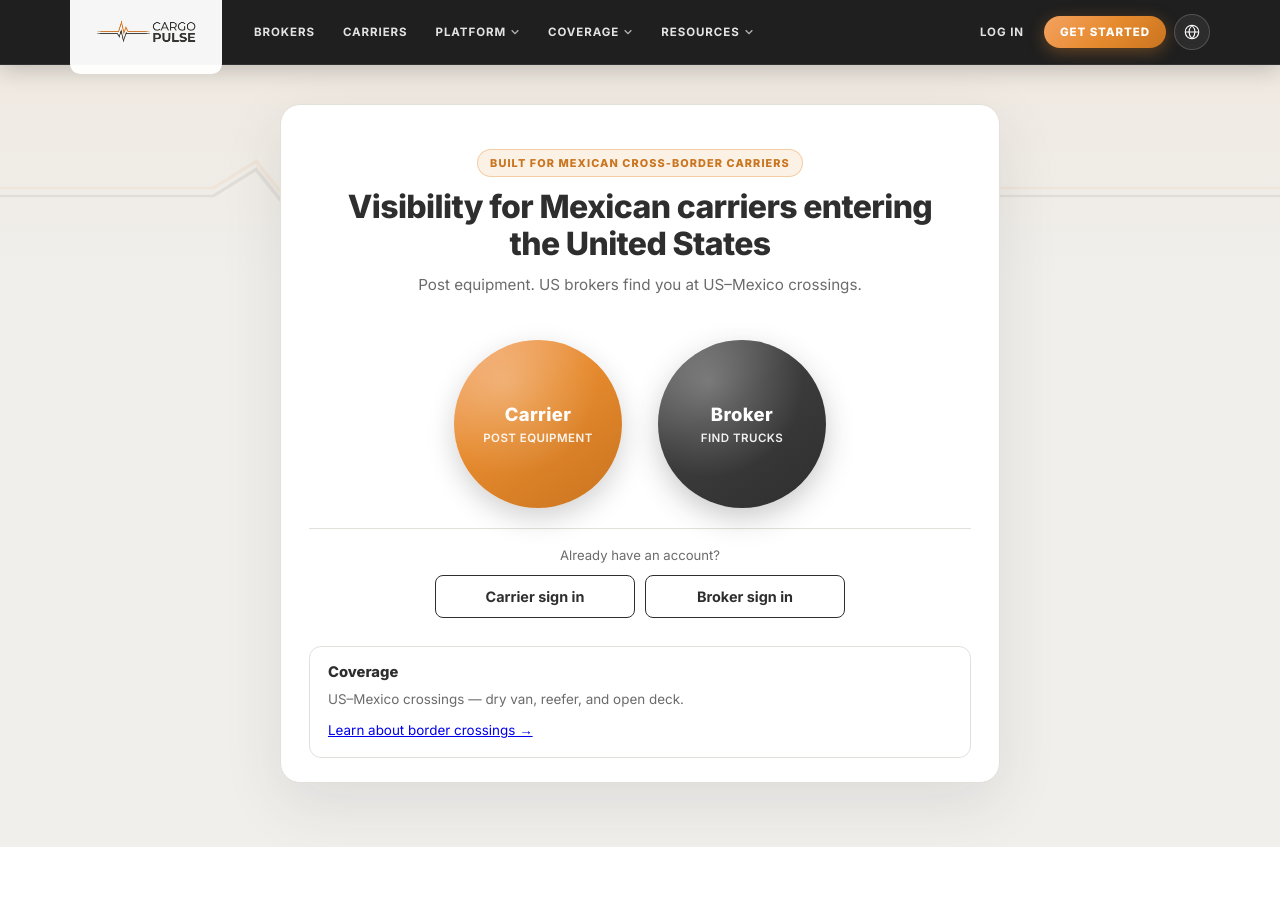
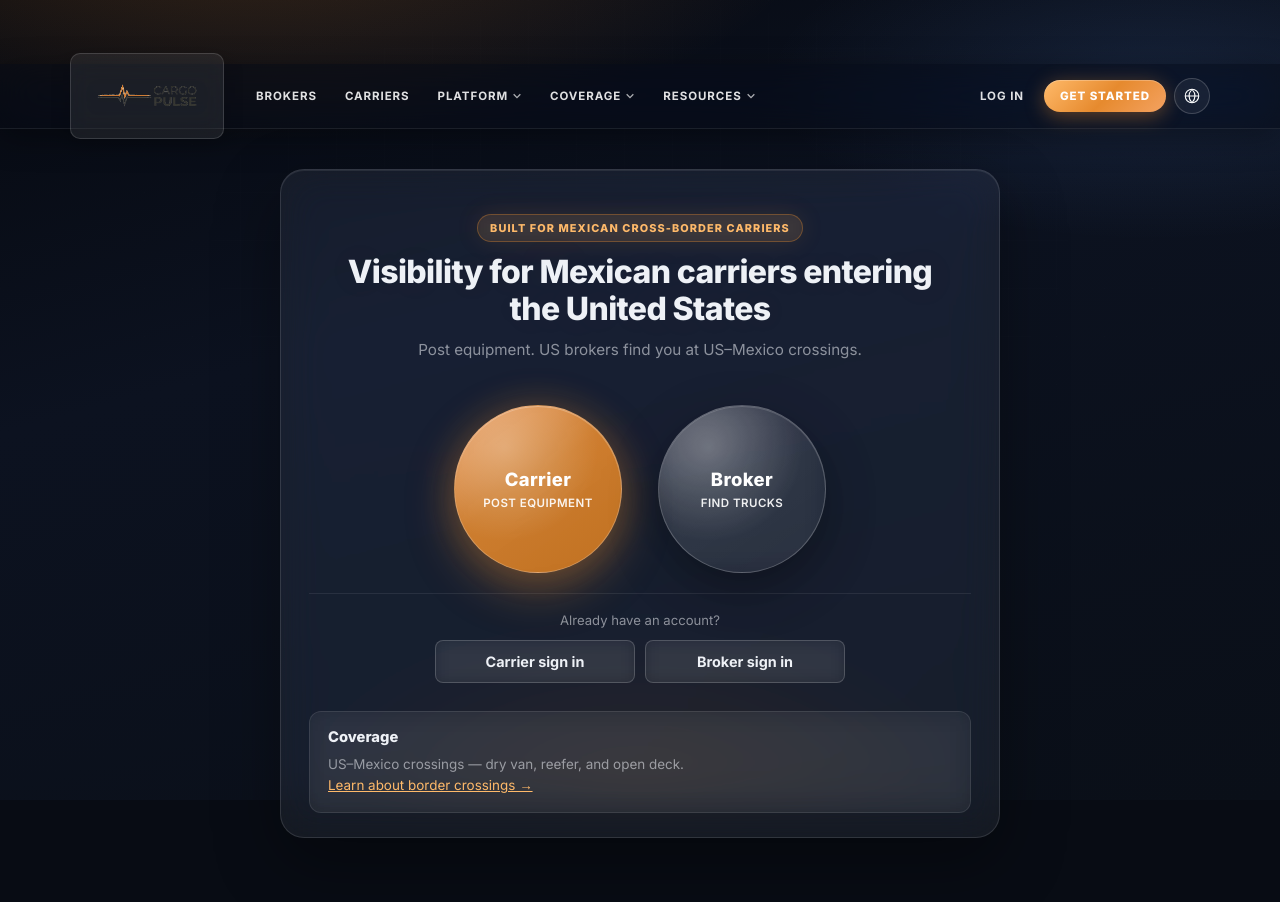
Before and after one commit to amarquez809hg/CargoPulse, a Django app: page / in a window 1280 px wide. Before the commit the page ends 847 px from the top, so only its background shows below. Run offline with Django 5.2, Linux system fonts and the light colour scheme.

Commit message:
Apply glassmorphism tech display theme across Cargo Pulse

```diff
--- /dev/null
+++ b/register/static/register/css/cp-glass.css
@@ -0,0 +1,393 @@
+/* Cargo Pulse — glass / tech display theme */
+
+html {
+  color-scheme: dark;
+}
+
+body {
+  background: var(--cp-bg);
+}
+
+body::before {
+  content: "";
+  position: fixed;
+  inset: 0;
+  z-index: 0;
+  pointer-events: none;
+  background:
+    radial-gradient(ellipse 80% 50% at 20% -10%, rgba(230, 138, 46, 0.22), transparent 55%),
+    radial-gradient(ellipse 60% 40% at 90% 10%, rgba(100, 160, 255, 0.12), transparent 50%),
+    radial-gradient(ellipse 50% 40% at 50% 100%, rgba(230, 138, 46, 0.08), transparent 55%),
+    linear-gradient(165deg, #060910 0%, #0c1220 38%, #0a0f18 100%);
+}
+
+body::after {
+  content: "";
+  position: fixed;
+  inset: 0;
+  z-index: 0;
+  pointer-events: none;
+  opacity: 0.35;
+  background-image:
+    linear-gradient(rgba(255, 255, 255, 0.03) 1px, transparent 1px),
+    linear-gradient(90deg, rgba(255, 255, 255, 0.03) 1px, transparent 1px);
+  background-size: 48px 48px;
+  mask-image: radial-gradient(ellipse 90% 80% at 50% 30%, black 20%, transparent 75%);
+}
+
+.cp-site-header,
+.cp-page,
+.cp-page > *,
+.cp-shell {
+  position: relative;
+  z-index: 1;
+}
+
+.cp-site-header {
+  background: rgba(8, 12, 20, 0.55);
+  backdrop-filter: blur(18px) saturate(160%);
+  -webkit-backdrop-filter: blur(18px) saturate(160%);
+  border-bottom: 1px solid rgba(255, 255, 255, 0.08);
+  box-shadow: 0 8px 32px rgba(0, 0, 0, 0.35);
+}
+
+.cp-header-logo {
+  background: rgba(255, 255, 255, 0.08);
+  border: 1px solid rgba(255, 255, 255, 0.14);
+  backdrop-filter: blur(12px);
+  -webkit-backdrop-filter: blur(12px);
+  box-shadow: 0 4px 20px rgba(0, 0, 0, 0.2);
+}
+
+.cp-header-mega {
+  background: rgba(14, 20, 32, 0.82);
+  backdrop-filter: blur(24px) saturate(180%);
+  -webkit-backdrop-filter: blur(24px) saturate(180%);
+  border: 1px solid rgba(255, 255, 255, 0.1);
+  box-shadow:
+    0 24px 64px rgba(0, 0, 0, 0.45),
+    inset 0 1px 0 rgba(255, 255, 255, 0.06);
+}
+
+.cp-header-cta {
+  box-shadow:
+    0 4px 20px rgba(230, 138, 46, 0.4),
+    inset 0 1px 0 rgba(255, 255, 255, 0.25);
+}
+
+.cp-header-lang-menu {
+  background: rgba(14, 20, 32, 0.92);
+  backdrop-filter: blur(20px);
+  -webkit-backdrop-filter: blur(20px);
+}
+
+.cp-page {
+  background: transparent;
+}
+
+.cp-page::before {
+  display: none;
+}
+
+.cp-dashboard,
+.cp-card,
+.cp-info-page {
+  background: rgba(255, 255, 255, 0.06);
+  backdrop-filter: blur(20px) saturate(150%);
+  -webkit-backdrop-filter: blur(20px) saturate(150%);
+  border: 1px solid rgba(255, 255, 255, 0.12);
+  box-shadow:
+    0 24px 64px rgba(0, 0, 0, 0.35),
+    inset 0 1px 0 rgba(255, 255, 255, 0.08);
+}
+
+.cp-dashboard {
+  border-radius: 24px;
+}
+
+.cp-card,
+.cp-info-page {
+  border-radius: 20px;
+}
+
+.brand-accent-top {
+  height: 3px;
+  background: linear-gradient(
+    90deg,
+    transparent,
+    rgba(230, 138, 46, 0.3) 15%,
+    var(--cp-orange) 50%,
+    rgba(230, 138, 46, 0.3) 85%,
+    transparent
+  );
+  box-shadow: 0 0 20px rgba(230, 138, 46, 0.45);
+}
+
+.cp-hero-tag,
+.cp-info-tag,
+.cp-badge {
+  background: rgba(230, 138, 46, 0.12);
+  border: 1px solid rgba(230, 138, 46, 0.35);
+  color: var(--cp-orange-light);
+  backdrop-filter: blur(8px);
+  -webkit-backdrop-filter: blur(8px);
+  box-shadow: 0 0 24px rgba(230, 138, 46, 0.12);
+}
+
+.cp-hero h1,
+.cp-info-hero h1,
+.cp-header h1 {
+  text-shadow: 0 0 40px rgba(230, 138, 46, 0.08);
+}
+
+.cp-coverage-note,
+.cp-info-callout,
+.cp-info-card,
+.cp-info-list-item,
+.cp-company-card,
+.cp-stat-card {
+  background: rgba(255, 255, 255, 0.04);
+  border: 1px solid rgba(255, 255, 255, 0.1);
+  backdrop-filter: blur(12px);
+  -webkit-backdrop-filter: blur(12px);
+}
+
+.cp-info-hero {
+  background:
+    linear-gradient(180deg, rgba(230, 138, 46, 0.08) 0%, transparent 100%),
+    rgba(255, 255, 255, 0.02);
+  border-bottom: 1px solid rgba(255, 255, 255, 0.08);
+}
+
+.cp-info-cta {
+  background: rgba(255, 255, 255, 0.03);
+  border-top: 1px solid rgba(255, 255, 255, 0.08);
+}
+
+.cp-info-steps li,
+.cp-checkbox-item {
+  background: rgba(255, 255, 255, 0.04);
+  border: 1px solid rgba(255, 255, 255, 0.1);
+  color: var(--cp-muted);
+}
+
+.cp-info-steps li strong {
+  color: var(--cp-text);
+}
+
+.cp-circle {
+  border: 1px solid rgba(255, 255, 255, 0.22);
+  backdrop-filter: blur(12px);
+  -webkit-backdrop-filter: blur(12px);
+  box-shadow:
+    0 16px 48px rgba(0, 0, 0, 0.35),
+    inset 0 1px 0 rgba(255, 255, 255, 0.2);
+}
+
+.cp-circle--carrier {
+  background: linear-gradient(
+    145deg,
+    rgba(244, 162, 97, 0.95) 0%,
+    rgba(230, 138, 46, 0.88) 45%,
+    rgba(201, 116, 31, 0.95) 100%
+  );
+  box-shadow:
+    0 16px 48px rgba(230, 138, 46, 0.35),
+    0 0 40px rgba(230, 138, 46, 0.2),
+    inset 0 1px 0 rgba(255, 255, 255, 0.25);
+}
+
+.cp-circle--broker {
+  background: linear-gradient(
+    145deg,
+    rgba(255, 255, 255, 0.14) 0%,
+    rgba(255, 255, 255, 0.06) 40%,
+    rgba(255, 255, 255, 0.03) 100%
+  );
+  box-shadow:
+    0 16px 48px rgba(0, 0, 0, 0.35),
+    inset 0 1px 0 rgba(255, 255, 255, 0.15);
+}
+
+.cp-circle--broker .cp-circle-title {
+  color: #fff;
+}
+
+.cp-circle:hover {
+  box-shadow:
+    0 20px 56px rgba(0, 0, 0, 0.4),
+    0 0 48px rgba(230, 138, 46, 0.25);
+}
+
+.cp-btn--outline {
+  color: var(--cp-text);
+  background: rgba(255, 255, 255, 0.05);
+  border: 1px solid rgba(255, 255, 255, 0.18);
+  backdrop-filter: blur(8px);
+  -webkit-backdrop-filter: blur(8px);
+}
+
+.cp-btn--outline:hover {
+  border-color: rgba(230, 138, 46, 0.5);
+  box-shadow: 0 0 24px rgba(230, 138, 46, 0.15);
+}
+
+.cp-back {
+  color: var(--cp-text);
+  background: rgba(255, 255, 255, 0.05);
+  border: 1px solid rgba(255, 255, 255, 0.12);
+  backdrop-filter: blur(8px);
+  -webkit-backdrop-filter: blur(8px);
+}
+
+input,
+textarea,
+select {
+  background: rgba(255, 255, 255, 0.05);
+  border: 1px solid rgba(255, 255, 255, 0.12);
+  color: var(--cp-text);
+}
+
+input:focus,
+textarea:focus,
+select:focus {
+  border-color: rgba(230, 138, 46, 0.6);
+  box-shadow:
+    0 0 0 3px rgba(230, 138, 46, 0.15),
+    0 0 24px rgba(230, 138, 46, 0.1);
+}
+
+input::placeholder,
+textarea::placeholder {
+  color: rgba(238, 241, 246, 0.35);
+}
+
+.cp-table th {
+  color: var(--cp-orange-light);
+}
+
+.cp-table th,
+.cp-table td {
+  border-bottom: 1px solid rgba(255, 255, 255, 0.08);
+}
+
+.cp-table tbody tr:hover {
+  background: rgba(255, 255, 255, 0.03);
+}
+
+.cp-stat-value {
+  color: var(--cp-orange-light);
+  text-shadow: 0 0 20px rgba(230, 138, 46, 0.25);
+}
+
+.cp-filter button {
+  box-shadow: 0 4px 16px rgba(230, 138, 46, 0.3);
+}
+
+.cp-msg--info {
+  background: rgba(255, 255, 255, 0.05);
+  border: 1px solid rgba(255, 255, 255, 0.1);
+  color: var(--cp-muted);
+}
+
+.cp-msg--success {
+  background: rgba(230, 138, 46, 0.1);
+  border: 1px solid rgba(230, 138, 46, 0.25);
+  color: var(--cp-text);
+}
+
+.cp-footer a,
+.cp-coverage-note a {
+  color: var(--cp-orange-light);
+}
+
+.cp-logo-wrap--on-dark {
+  background: rgba(255, 255, 255, 0.08);
+  border: 1px solid rgba(255, 255, 255, 0.12);
+  backdrop-filter: blur(12px);
+  -webkit-backdrop-filter: blur(12px);
+}
+
+.cp-local-badge {
+  background: rgba(255, 255, 255, 0.04);
+  border: 1px dashed rgba(255, 255, 255, 0.15);
+  color: var(--cp-muted);
+}
+
+.cp-dev-tools {
+  background: rgba(230, 138, 46, 0.06);
+  border: 1px dashed rgba(230, 138, 46, 0.25);
+}
+
+.mock-btn--fill {
+  background: rgba(255, 255, 255, 0.06);
+  border: 1px solid rgba(255, 255, 255, 0.12);
+  color: var(--cp-text);
+}
+
+.gold-btn,
+.cp-primary-btn,
+.cp-btn--primary {
+  box-shadow:
+    0 8px 28px rgba(230, 138, 46, 0.35),
+    inset 0 1px 0 rgba(255, 255, 255, 0.2);
+}
+
+.cp-dashboard-footer {
+  border-top: 1px solid rgba(255, 255, 255, 0.08);
+}
+
+.cp-hint--banner {
+  background: rgba(255, 255, 255, 0.04);
+  border-left: 3px solid var(--cp-orange);
+}
+
+.cp-badge-tag {
+  background: rgba(230, 138, 46, 0.12);
+  border: 1px solid rgba(230, 138, 46, 0.3);
+  color: var(--cp-orange-light);
+}
+
+@media (max-width: 959px) {
+  .cp-header-nav {
+    background: rgba(8, 12, 20, 0.95);
+    backdrop-filter: blur(24px);
+    -webkit-backdrop-filter: blur(24px);
+  }
+}
+
+gmp-place-autocomplete input {
+  background: rgba(255, 255, 255, 0.05);
+  border: 1px solid rgba(255, 255, 255, 0.12);
+  color: var(--cp-text);
+}
+
+.pac-container {
+  background: rgba(14, 20, 32, 0.95);
+  border: 1px solid rgba(255, 255, 255, 0.12);
+  backdrop-filter: blur(16px);
+}
+
+.pac-item {
+  color: var(--cp-text);
+}
+
+.pac-item:hover {
+  background: rgba(230, 138, 46, 0.12);
+}
+
+.cp-err {
+  background: rgba(185, 28, 28, 0.15);
+  border: 1px solid rgba(248, 113, 113, 0.35);
+  color: #fecaca;
+}
+
+.cp-section {
+  color: var(--cp-text);
+  border-bottom-color: rgba(230, 138, 46, 0.35);
+}
+
+select option {
+  background: #0c1220;
+  color: #eef1f6;
+}
--- a/register/templates/register/base.html
+++ b/register/templates/register/base.html
@@ -10,19 +10,20 @@
   <style>
     :root {
       --cp-orange: #e68a2e;
-      --cp-orange-dark: #c9741f;
-      --cp-orange-light: #f4a261;
-      --cp-charcoal: #2e2e2e;
-      --cp-charcoal-soft: #4a4a4a;
-      --cp-header-bg: #1f1f1f;
-      --cp-header-bg-elevated: #2a2a2a;
-      --cp-bg: #f0efec;
-      --cp-bg-card: #ffffff;
-      --cp-bg-muted: #faf9f7;
-      --cp-border: #e2e0db;
-      --cp-text: #2e2e2e;
-      --cp-muted: #6b6b6b;
-      --cp-input-bg: #ffffff;
+      --cp-orange-dark: #f4a261;
+      --cp-orange-light: #ffba6a;
+      --cp-charcoal: #eef1f6;
+      --cp-charcoal-soft: rgba(238, 241, 246, 0.82);
+      --cp-header-bg: rgba(8, 12, 20, 0.72);
+      --cp-header-bg-elevated: rgba(14, 20, 32, 0.88);
+      --cp-bg: #080c14;
+      --cp-bg-card: rgba(255, 255, 255, 0.06);
+      --cp-bg-muted: rgba(255, 255, 255, 0.04);
+      --cp-border: rgba(255, 255, 255, 0.12);
+      --cp-text: #eef1f6;
+      --cp-muted: rgba(238, 241, 246, 0.55);
+      --cp-input-bg: rgba(255, 255, 255, 0.05);
+      --cp-glass-blur: 20px;
     }
     * { box-sizing: border-box; }
     body {
@@ -387,6 +388,9 @@
       font-size: 0.84rem;
       line-height: 1.55;
       color: var(--cp-muted);
+    }
+    .cp-coverage-link {
+      margin: 10px 0 0;
     }
     .cp-back {
       display: inline-flex;
@@ -1129,6 +1133,7 @@
       .cp-info-cta .cp-btn { width: 100%; min-width: 0; }
     }
   </style>
+  <link rel="stylesheet" href="{% static 'register/css/cp-glass.css' %}"/>
   {% block extra_head %}{% endblock %}
 </head>
 <body>
--- a/register/templates/register/home.html
+++ b/register/templates/register/home.html
@@ -33,7 +33,7 @@
       <div id="coverage" class="cp-coverage-note">
         <h2>{% trans "Coverage" %}</h2>
         <p>{% trans "US–Mexico crossings — dry van, reefer, and open deck." %}</p>
-        <p style="margin-top:10px;"><a href="{% url 'info_coverage_border_crossings' %}">{% trans "Learn about border crossings →" %}</a></p>
+        <p class="cp-coverage-link"><a href="{% url 'info_coverage_border_crossings' %}">{% trans "Learn about border crossings →" %}</a></p>
       </div>
     </div>
 
```
